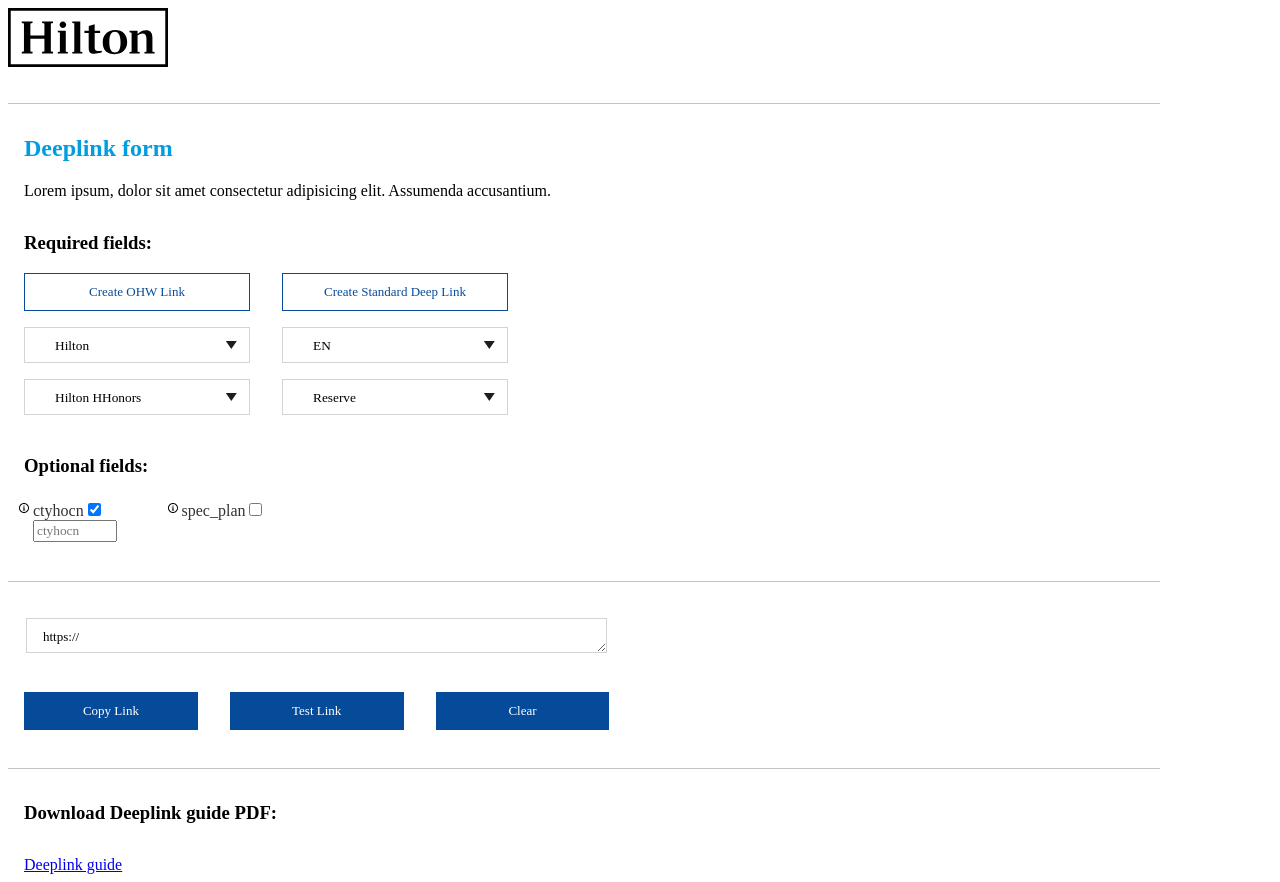
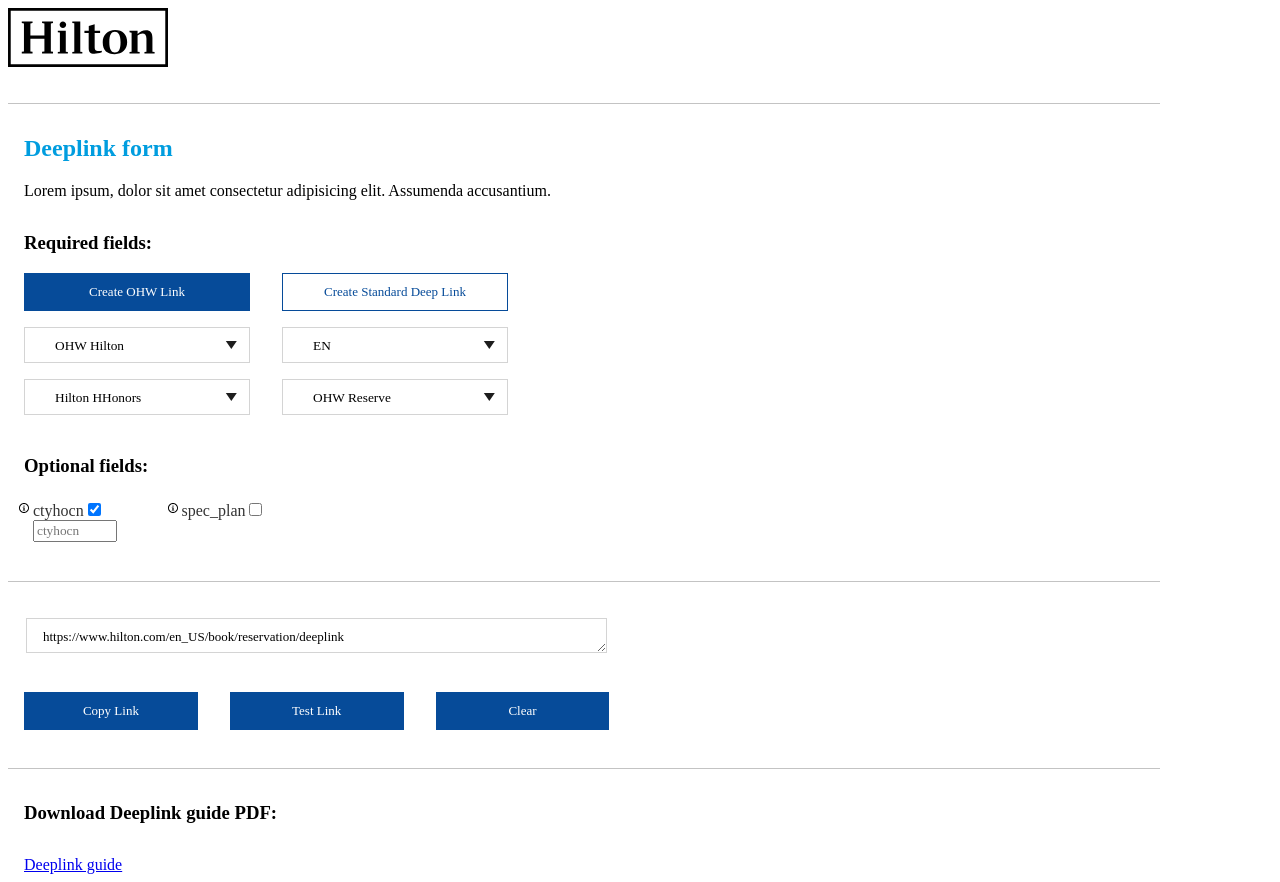
Before and after one commit to woodenchops/simple-react-linkbuilder, a React (Create React App) app in the folder client/: page / in a window 1280 px wide. Built offline with nearby package versions, Linux system fonts and the light colour scheme.

Commit message:
create functionality for link preset cta buttons

```diff
--- a/client/src/assets/data/params.json
+++ b/client/src/assets/data/params.json
@@ -6,7 +6,7 @@
     },
     {
         "paramName": "spec_plan",
-        "checked": true,
+        "checked": false,
         "type": "text"
     }
 ]
--- a/client/src/components/OptionalFields.jsx
+++ b/client/src/components/OptionalFields.jsx
@@ -1,5 +1,6 @@
 import React, { Fragment } from 'react';
 import ParamInput from './ParamInput';
+import paramsJson from '../assets/data/params.json';
 
 const OptionalFields = () => {
 
@@ -11,8 +12,9 @@
         <section className="params-container section-container">
 
             <div className="inner-param-container" id="paramContainer">
-                <ParamInput paramName={'ctyhocn'} checked={true} type={'text'} />
-                <ParamInput paramName={'spec_plan'} checked={false} type={'text'} />
+                {(paramsJson && paramsJson.length > 0 && paramsJson.map(param => (
+                    <ParamInput paramName={param.paramName || 'No name given'} checked={param.checked || false} type={param.type || 'text'} />
+                )))}
             </div>
 
         </section>
--- a/client/src/components/RequiredFields.jsx
+++ b/client/src/components/RequiredFields.jsx
@@ -8,7 +8,7 @@
 
 const RequiredFields = () => {
 
-    const {createStandardDeeplink, createOHWDeeplink, environment, locale, brand, book} = useContext(MasterContext);
+    const {createStandardDeeplink, createOHWDeeplink, environment, locale, brand, book, standardDeeplink, OHWDeeplink} = useContext(MasterContext);
 
     useEffect(() => {
 
@@ -21,9 +21,9 @@
             <section className="button-container section-container">
 
 
-                <button onClick={createOHWDeeplink} id="ohw-generator" className="btn link-generator btn--first">Create OHW Link</button>
+                <button onClick={createOHWDeeplink} id="ohw-generator" className={`btn ${(OHWDeeplink ? 'active' : '')} link-generator btn--first`}>Create OHW Link</button>
 
-                <button onClick={createStandardDeeplink} id="standard-generator" className="btn link-generator">Create Standard Deep Link</button>
+                <button onClick={createStandardDeeplink} id="standard-generator" className={`btn ${(standardDeeplink ? 'active' : '')}  link-generator`}>Create Standard Deep Link</button>
 
             </section>
 
--- a/client/src/components/Result.jsx
+++ b/client/src/components/Result.jsx
@@ -4,7 +4,7 @@
 const Result = () => {
 
 
-    const {protocol, environment, locale, brand, book, queryString} = useContext(MasterContext);
+    const {protocol, environment, locale, brand, book, queryString, clearUrl} = useContext(MasterContext);
 
     useEffect(() => {
 
@@ -20,7 +20,7 @@
             <section className="result-cta-section section-container">
                     <button id="copyText" className="btn">Copy Link</button>
                     <button id="testLink" className="btn">Test Link</button>
-                    <button id="clearInput" className="btn">Clear</button>
+                    <button id="clearInput" className="btn" onClick={() => clearUrl()}>Clear</button>
             </section>
 
         </section>
--- a/client/src/contexts/MasterContext.jsx
+++ b/client/src/contexts/MasterContext.jsx
@@ -18,9 +18,13 @@
         book: '',
         queryString: '',
         optionalFields: {},
+        standardDeeplink: false,
+        OHWDeeplink: true,
         generateUrl: (e) => {
             this.setState({
                 [e.target.id]: e.target.value,
+                standardDeeplink: false,
+                OHWDeeplink: false
             });
         },
         formatQueryString: () => {
@@ -38,7 +42,7 @@
             }
 
             this.setState({
-                queryString: queryString
+                queryString
             });
 
         },
@@ -85,17 +89,34 @@
                 environment: 'www3.hilton.com/',
                 locale: 'en_US/',
                 brand: 'hi/',
-                book: 'reservation/book.htm'
-            })
+                book: 'reservation/book.htm',
+                standardDeeplink: true,
+                OHWDeeplink: false
+            }, this.state.formatQueryString)
         },
         createOHWDeeplink: () => {
             this.setState({
                 environment: 'www.hilton.com/',
                 locale: 'en_US/',
                 brand: '',
-                book: 'book/reservation/deeplink'
-            })
+                book: 'book/reservation/deeplink',
+                standardDeeplink: false,
+                OHWDeeplink: true
+            }, this.state.formatQueryString)
+        },
+        clearUrl: () => {
+            this.setState({
+                environment: '',
+                locale: '',
+                brand: '',
+                book: '',
+                queryString: ''
+            }, this.state.formatQueryString)
         }
+    }
+
+    componentDidMount() {
+         this.state.OHWDeeplink ? this.state.createOHWDeeplink() : this.state.standardDeeplink && this.state.createStandardDeeplink();
     }
 
     render() {
```
